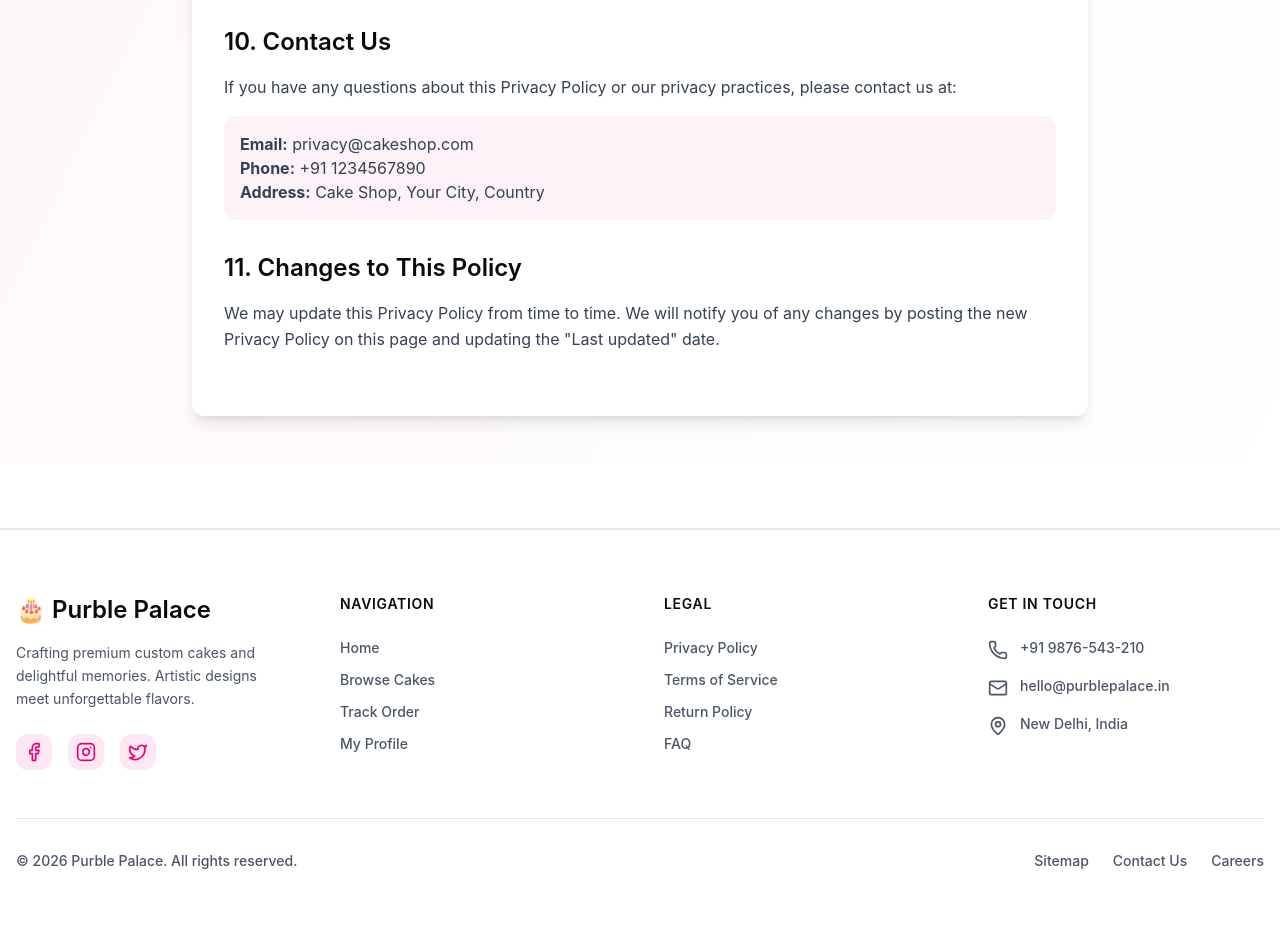
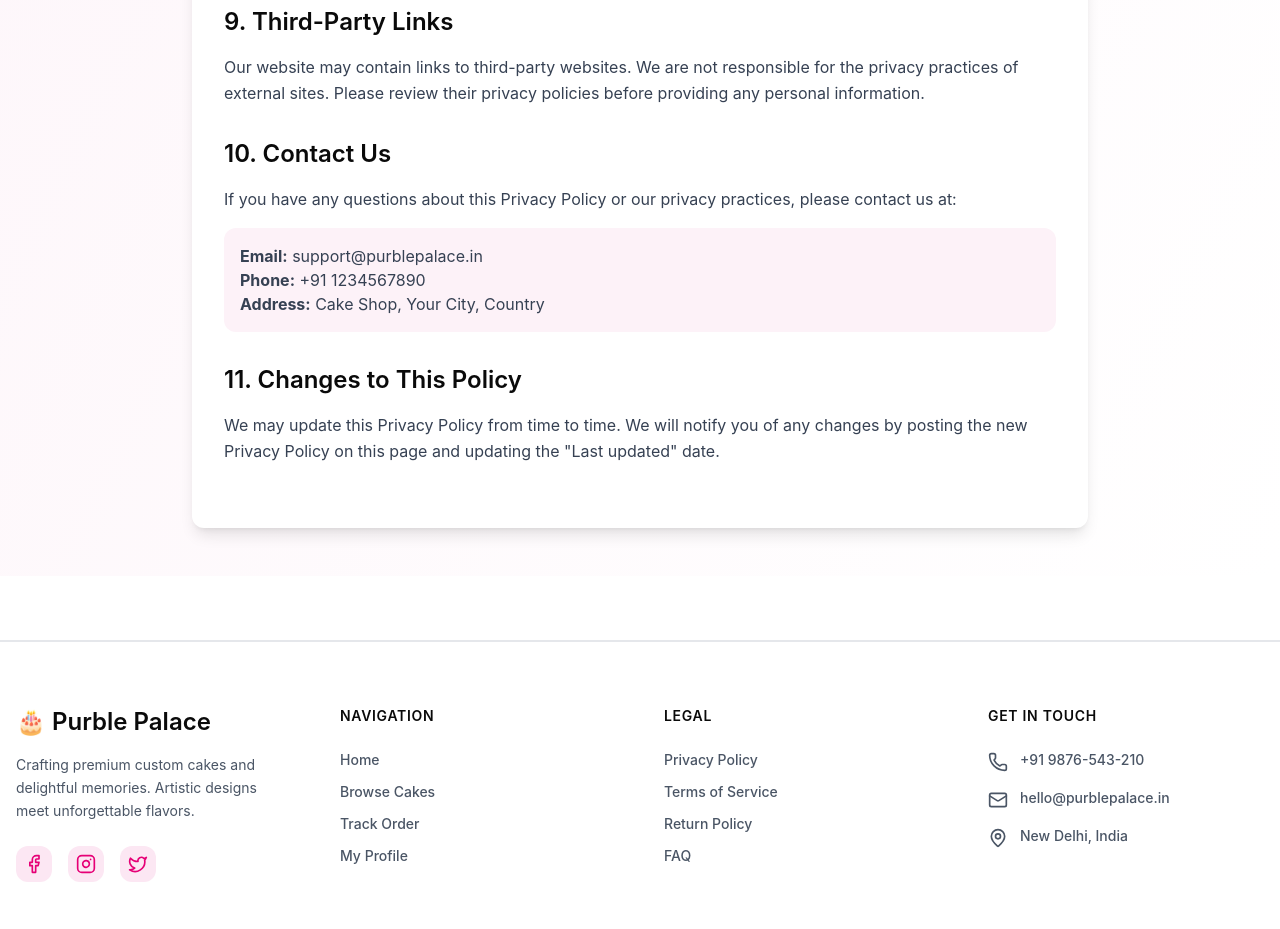
Before and after one commit to eklavya172004/Cake-Website-, a Next.js app: page /privacy-policy in a window 1280 px wide. Shown: the part 2160-3089 px from the top of the page. Built offline with nearby package versions, Linux system fonts and the light colour scheme; no server answers.

Commit message:
Update policy pages with formatting improvements

```diff
--- a/src/app/privacy-policy/page.tsx
+++ b/src/app/privacy-policy/page.tsx
@@ -1,6 +1,6 @@
 export default function PrivacyPolicy() {
   return (
-    <div className="min-h-screen bg-linear-to-br from-pink-50 to-white py-12 px-4 sm:px-6 lg:px-8">
+    <div className="min-h-screen mt-28 bg-linear-to-br from-pink-50 to-white py-12 px-4 sm:px-6 lg:px-8">
       <div className="max-w-4xl mx-auto">
         <div className="bg-white rounded-lg shadow-lg p-8">
           <h1 className="text-4xl font-bold text-pink-700 mb-8">Privacy Policy</h1>
@@ -107,7 +107,7 @@ export default function PrivacyPolicy() {
               If you have any questions about this Privacy Policy or our privacy practices, please contact us at:
             </p>
             <div className="mt-4 p-4 bg-pink-50 rounded-lg">
-              <p className="text-gray-700"><strong>Email:</strong> privacy@cakeshop.com</p>
+              <p className="text-gray-700"><strong>Email:</strong> support@purblepalace.in</p>
               <p className="text-gray-700"><strong>Phone:</strong> +91 1234567890</p>
               <p className="text-gray-700"><strong>Address:</strong> Cake Shop, Your City, Country</p>
             </div>
--- a/src/app/return-policy/page.tsx
+++ b/src/app/return-policy/page.tsx
@@ -1,6 +1,6 @@
 export default function ReturnPolicy() {
   return (
-    <div className="min-h-screen bg-linear-to-br from-pink-50 to-white py-12 px-4 sm:px-6 lg:px-8">
+    <div className="min-h-screen mt-24 bg-linear-to-br from-pink-50 to-white py-12 px-4 sm:px-6 lg:px-8">
       <div className="max-w-4xl mx-auto">
         <div className="bg-white rounded-lg shadow-lg p-8">
           <h1 className="text-4xl font-bold text-pink-700 mb-8">Return & Refund Policy</h1>
--- a/src/app/terms-of-service/page.tsx
+++ b/src/app/terms-of-service/page.tsx
@@ -1,6 +1,6 @@
 export default function TermsOfService() {
   return (
-    <div className="min-h-screen bg-gradient-to-br from-pink-50 to-white py-12 px-4 sm:px-6 lg:px-8">
+    <div className="min-h-screen mt-24 bg-gradient-to-br from-pink-50 to-white py-12 px-4 sm:px-6 lg:px-8">
       <div className="max-w-4xl mx-auto">
         <div className="bg-white rounded-lg shadow-lg p-8">
           <h1 className="text-4xl font-bold text-pink-700 mb-8">Terms of Service</h1>
```
